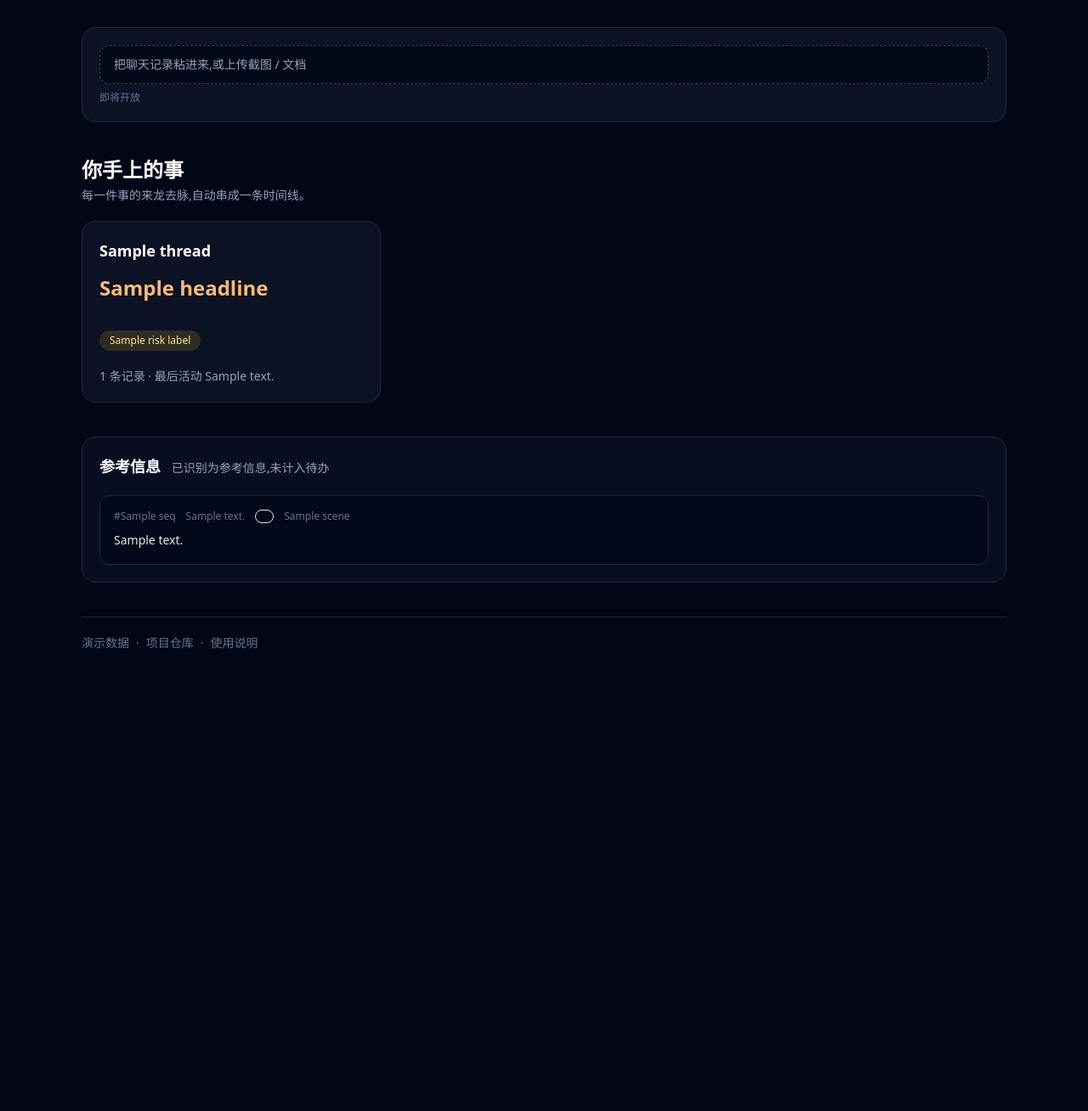
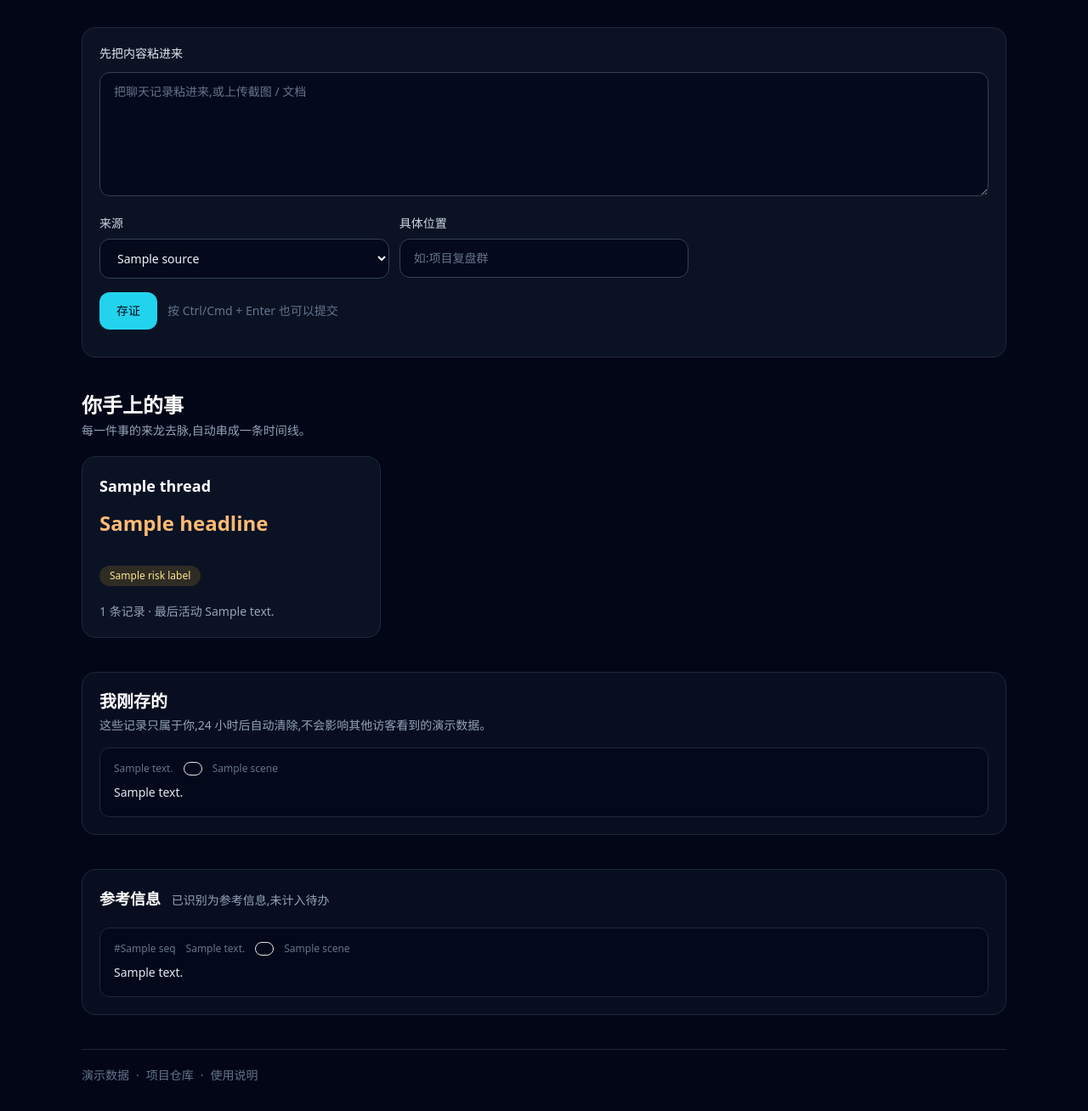
Before and after one commit to lelsie651-max/workchain, a FastAPI app: template app/templates/index.html in a window 1280 px wide. Shown: the part 121-1429 px from the top of the page at 85% size. Before the commit the page ends 885 px from the top, so only its background shows below. Run offline with FastAPI, Linux system fonts and the light colour scheme; the template is opened without the code that fills it: most values are stand-ins (such as "Sample title", 1, 10 or a date in 2020); some libraries are stand-ins or nearby versions.

Commit message:
访客沙箱 + 输入解析(第一部分:沙箱与录入)

```diff
--- a/app/main.py
+++ b/app/main.py
@@ -3,17 +3,22 @@ from __future__ import annotations
 import json
 import os
 import sqlite3
+import time
 import traceback
 from contextlib import asynccontextmanager
-from datetime import datetime
+from datetime import datetime, timezone
 from pathlib import Path
 from typing import Any, Generator
 
 from fastapi import Depends, FastAPI, HTTPException, Request
-from fastapi.responses import HTMLResponse
+from fastapi.responses import HTMLResponse, JSONResponse
 from fastapi.templating import Jinja2Templates
 
 from app.labels import KIND, RISK, STATUS, source_badge_class, source_label, thread_headline
+from app.labels import SOURCE_PRESETS
+from app.sandbox import SandboxContext, apply_sandbox_cookie, cleanup_expired, get_sandbox
+from evidence_core.db import init_db
+from evidence_core.store import append_evidence
 from scripts.seed_demo import seed_demo_data
 
 
@@ -45,12 +50,32 @@ def _get_demo_dir() -> Path:
     return Path(os.getenv("WORKCHAIN_DEMO_DIR", "demo_data"))
 
 
-def get_conn(request: Request) -> Generator[sqlite3.Connection, None, None]:
-    conn = _open_readonly_connection(request.app.state.db_path)
+def _get_sandbox_root() -> Path:
+    return Path(os.getenv("WORKCHAIN_SANDBOX_ROOT", "sandboxes"))
+
+
+def get_conn(sandbox: SandboxContext = Depends(get_sandbox)) -> Generator[sqlite3.Connection, None, None]:
+    conn = _open_readonly_connection(sandbox.db_path)
     try:
         yield conn
     finally:
         conn.close()
+
+
+def _open_write_connection(db_path: Path) -> sqlite3.Connection:
+    return init_db(db_path)
+
+
+def _truncate_text(value: str, limit: int = 100) -> str:
+    if len(value) <= limit:
+        return value
+    return f"{value[:limit]}..."
+
+
+def _start_of_current_day_ms() -> int:
+    now = datetime.now(timezone.utc)
+    day_start = now.replace(hour=0, minute=0, second=0, microsecond=0)
+    return int(day_start.timestamp() * 1000)
 
 
 def _prepare_thread_card(row: sqlite3.Row) -> dict[str, Any]:
@@ -90,6 +115,18 @@ def _prepare_reference_row(row: sqlite3.Row) -> dict[str, Any]:
         "platform_class": source_badge_class(platform),
         "scene": scene,
         "raw_text": row["raw_text"],
+    }
+
+
+def _prepare_recent_row(row: sqlite3.Row) -> dict[str, Any]:
+    platform, scene = source_label(row["source_hint"])
+    return {
+        "evidence_id": row["evidence_id"],
+        "occurred_at_text": _format_datetime(row["occurred_at"], "%m-%d %H:%M"),
+        "platform": platform,
+        "platform_class": source_badge_class(platform),
+        "scene": scene,
+        "raw_text_preview": _truncate_text(row["raw_text"] or ""),
     }
 
 
@@ -143,9 +180,19 @@ def _fetch_index_data(conn: sqlite3.Connection) -> dict[str, Any]:
         ORDER BY seq ASC
         """
     ).fetchall()
+    recent_rows = conn.execute(
+        """
+        SELECT evidence_id, occurred_at, source_hint, raw_text
+        FROM evidence
+        WHERE evidence_id NOT LIKE 'ev_demo_%'
+        ORDER BY seq DESC
+        LIMIT 20
+        """
+    ).fetchall()
     return {
         "threads": [_prepare_thread_card(row) for row in thread_rows],
         "references": [_prepare_reference_row(row) for row in reference_rows],
+        "recent_records": [_prepare_recent_row(row) for row in recent_rows],
     }
 
 
@@ -204,11 +251,13 @@ def create_app() -> FastAPI:
     async def lifespan(app: FastAPI):
         print(f"starting workchain, port={os.environ.get('PORT')}, cwd={os.getcwd()}")
         demo_dir = _get_demo_dir()
+        sandbox_root = _get_sandbox_root()
         db_path = demo_dir / "workchain.db"
         try:
             if not demo_dir.exists() or not db_path.exists():
                 seed_demo_data(demo_dir)
 
+            cleanup_expired(sandbox_root)
             conn = _open_readonly_connection(db_path)
             try:
                 evidence_count = conn.execute("SELECT COUNT(*) AS count FROM evidence").fetchone()["count"]
@@ -221,6 +270,7 @@ def create_app() -> FastAPI:
 
         app.state.demo_dir = demo_dir
         app.state.db_path = db_path
+        app.state.sandbox_root = sandbox_root
         yield
 
     app = FastAPI(title="WorkChain", lifespan=lifespan)
@@ -231,17 +281,84 @@ def create_app() -> FastAPI:
         return {"status": "ok", "evidence_count": evidence_count}
 
     @app.get("/", response_class=HTMLResponse)
-    def index(request: Request, conn: sqlite3.Connection = Depends(get_conn)) -> HTMLResponse:
+    def index(
+        request: Request,
+        sandbox: SandboxContext = Depends(get_sandbox),
+        conn: sqlite3.Connection = Depends(get_conn),
+    ) -> HTMLResponse:
         context = _fetch_index_data(conn)
-        return TEMPLATES.TemplateResponse(
+        response = TEMPLATES.TemplateResponse(
             request,
             "index.html",
             {
                 "page_title": "WorkChain",
                 "threads": context["threads"],
                 "references": context["references"],
+                "recent_records": context["recent_records"],
+                "source_presets": SOURCE_PRESETS,
             },
         )
+        apply_sandbox_cookie(response, sandbox)
+        return response
+
+    @app.post("/api/evidence")
+    async def create_evidence(
+        request: Request,
+        sandbox: SandboxContext = Depends(get_sandbox),
+    ) -> JSONResponse:
+        payload = await request.json()
+        text = str(payload.get("text", "")).strip()
+        if not text:
+            raise HTTPException(status_code=400, detail="请输入要存证的内容")
+        if len(text) > 20000:
+            raise HTTPException(status_code=400, detail="内容过长,请控制在 20000 字以内")
+
+        source = str(payload.get("source", "")).strip()
+        if not source:
+            raise HTTPException(status_code=400, detail="请选择或填写来源")
+        if source not in SOURCE_PRESETS and len(source) > 20:
+            raise HTTPException(status_code=400, detail="自定义来源不能超过 20 个字")
+
+        source_detail_raw = payload.get("source_detail")
+        source_detail = None if source_detail_raw is None else str(source_detail_raw).strip()
+        source_hint = source if not source_detail else f"{source}-{source_detail}"
+
+        conn = _open_write_connection(sandbox.db_path)
+        try:
+            today_count = conn.execute(
+                """
+                SELECT COUNT(*) AS count
+                FROM evidence
+                WHERE evidence_id NOT LIKE 'ev_demo_%' AND captured_at >= ?
+                """,
+                (_start_of_current_day_ms(),),
+            ).fetchone()["count"]
+            if today_count >= 50:
+                raise HTTPException(status_code=429, detail="你今天已经存了 50 条,明天再来继续")
+
+            now_ms = int(time.time() * 1000)
+            row = append_evidence(
+                conn,
+                blobs_root=sandbox.blobs_root,
+                media_type="text",
+                payload=text,
+                captured_at=now_ms,
+                occurred_at=now_ms,
+                source_hint=source_hint,
+                kind="reference",
+            )
+        finally:
+            conn.close()
+
+        response = JSONResponse(
+            {
+                "evidence_id": row["evidence_id"],
+                "seq": row["seq"],
+                "occurred_at": row["occurred_at"],
+            }
+        )
+        apply_sandbox_cookie(response, sandbox)
+        return response
 
     @app.get("/help", response_class=HTMLResponse)
     def help_page(request: Request) -> HTMLResponse:
@@ -257,12 +374,13 @@ def create_app() -> FastAPI:
     def thread_detail(
         request: Request,
         thread_id: str,
+        sandbox: SandboxContext = Depends(get_sandbox),
         conn: sqlite3.Connection = Depends(get_conn),
     ) -> HTMLResponse:
         context = _fetch_thread_detail(conn, thread_id)
         if context is None:
             raise HTTPException(status_code=404, detail="thread not found")
-        return TEMPLATES.TemplateResponse(
+        response = TEMPLATES.TemplateResponse(
             request,
             "thread.html",
             {
@@ -271,6 +389,8 @@ def create_app() -> FastAPI:
                 "entries": context["entries"],
             },
         )
+        apply_sandbox_cookie(response, sandbox)
+        return response
 
     return app
 
--- a/app/templates/index.html
+++ b/app/templates/index.html
@@ -2,12 +2,64 @@
 
 {% block content %}
 <section class="mb-8 sm:mb-10">
-    <div class="rounded-2xl border border-slate-800 bg-slate-900/70 p-4 sm:p-5">
-        <div class="min-h-11 rounded-xl border border-dashed border-slate-700 bg-slate-950/70 px-4 py-3 text-sm text-slate-400">
-            把聊天记录粘进来,或上传截图 / 文档
+    <form id="evidence-form" class="rounded-2xl border border-slate-800 bg-slate-900/70 p-4 sm:p-5">
+        <label for="evidence-text" class="mb-3 block text-sm font-medium text-slate-200">先把内容粘进来</label>
+        <textarea
+            id="evidence-text"
+            name="text"
+            rows="6"
+            maxlength="20000"
+            placeholder="把聊天记录粘进来,或上传截图 / 文档"
+            class="min-h-32 w-full rounded-xl border border-slate-700 bg-slate-950/70 px-4 py-3 text-sm text-slate-100 outline-none transition placeholder:text-slate-500 focus:border-cyan-400/40"
+        ></textarea>
+
+        <div class="mt-4 grid gap-3 md:grid-cols-3">
+            <div>
+                <label for="source-select" class="mb-2 block text-sm text-slate-300">来源</label>
+                <select
+                    id="source-select"
+                    name="source"
+                    class="min-h-11 w-full rounded-xl border border-slate-700 bg-slate-950/70 px-4 py-3 text-sm text-slate-100 outline-none transition focus:border-cyan-400/40"
+                >
+                    {% for source in source_presets %}
+                    <option value="{{ source }}">{{ source }}</option>
+                    {% endfor %}
+                    <option value="__custom__">自定义…</option>
+                </select>
+            </div>
+            <div id="source-custom-wrap" class="hidden">
+                <label for="source-custom" class="mb-2 block text-sm text-slate-300">自定义来源</label>
+                <input
+                    id="source-custom"
+                    name="source_custom"
+                    type="text"
+                    maxlength="20"
+                    class="min-h-11 w-full rounded-xl border border-slate-700 bg-slate-950/70 px-4 py-3 text-sm text-slate-100 outline-none transition focus:border-cyan-400/40"
+                >
+            </div>
+            <div>
+                <label for="source-detail" class="mb-2 block text-sm text-slate-300">具体位置</label>
+                <input
+                    id="source-detail"
+                    name="source_detail"
+                    type="text"
+                    placeholder="如:项目复盘群"
+                    class="min-h-11 w-full rounded-xl border border-slate-700 bg-slate-950/70 px-4 py-3 text-sm text-slate-100 outline-none transition placeholder:text-slate-500 focus:border-cyan-400/40"
+                >
+            </div>
         </div>
-        <p class="mt-2 text-xs text-slate-500">即将开放</p>
-    </div>
+
+        <div class="mt-4 flex flex-wrap items-center gap-3">
+            <button
+                type="submit"
+                class="inline-flex min-h-11 items-center rounded-xl bg-cyan-400 px-5 py-3 text-sm font-medium text-slate-950 transition hover:bg-cyan-300"
+            >
+                存证
+            </button>
+            <p class="text-sm text-slate-500">按 Ctrl/Cmd + Enter 也可以提交</p>
+        </div>
+        <p id="form-message" class="mt-3 text-sm text-slate-400"></p>
+    </form>
 </section>
 
 <section class="mb-10">
@@ -46,6 +98,30 @@
     </div>
 </section>
 
+{% if recent_records %}
+<section class="mb-10 rounded-2xl border border-slate-800 bg-slate-900/50 p-5">
+    <div class="mb-4">
+        <h2 class="text-xl font-semibold text-white">我刚存的</h2>
+        <p class="mt-1 text-sm text-slate-400">这些记录只属于你,24 小时后自动清除,不会影响其他访客看到的演示数据。</p>
+    </div>
+
+    <div class="space-y-3">
+        {% for item in recent_records %}
+        <article class="rounded-xl border border-slate-800 bg-slate-950/70 p-4">
+            <div class="mb-2 flex flex-wrap gap-3 text-xs text-slate-500">
+                <span>{{ item.occurred_at_text }}</span>
+                <span class="rounded-full border px-2.5 py-1 {{ item.platform_class }}">{{ item.platform }}</span>
+                {% if item.scene %}
+                <span>{{ item.scene }}</span>
+                {% endif %}
+            </div>
+            <p class="text-sm leading-6 text-slate-200">{{ item.raw_text_preview }}</p>
+        </article>
+        {% endfor %}
+    </div>
+</section>
+{% endif %}
+
 <section class="rounded-2xl border border-slate-800 bg-slate-900/50 p-5">
     <details open>
         <summary class="cursor-pointer list-none text-lg font-semibold text-white">
@@ -70,4 +146,63 @@
         </div>
     </details>
 </section>
+
+<script>
+    (() => {
+        const form = document.getElementById("evidence-form");
+        const textarea = document.getElementById("evidence-text");
+        const sourceSelect = document.getElementById("source-select");
+        const sourceCustomWrap = document.getElementById("source-custom-wrap");
+        const sourceCustom = document.getElementById("source-custom");
+        const sourceDetail = document.getElementById("source-detail");
+        const message = document.getElementById("form-message");
+
+        const syncCustomSource = () => {
+            const isCustom = sourceSelect.value === "__custom__";
+            sourceCustomWrap.classList.toggle("hidden", !isCustom);
+            if (!isCustom) {
+                sourceCustom.value = "";
+            }
+        };
+
+        const submitForm = async () => {
+            message.textContent = "正在存证...";
+            const selectedSource = sourceSelect.value === "__custom__" ? sourceCustom.value.trim() : sourceSelect.value;
+            const payload = {
+                text: textarea.value,
+                source: selectedSource,
+                source_detail: sourceDetail.value.trim() || null,
+            };
+
+            const response = await fetch("/api/evidence", {
+                method: "POST",
+                headers: {
+                    "Content-Type": "application/json",
+                },
+                body: JSON.stringify(payload),
+            });
+            const data = await response.json();
+            if (!response.ok) {
+                message.textContent = data.detail || "存证失败,请稍后再试";
+                return;
+            }
+            window.location.reload();
+        };
+
+        sourceSelect.addEventListener("change", syncCustomSource);
+        syncCustomSource();
+
+        form.addEventListener("submit", (event) => {
+            event.preventDefault();
+            submitForm();
+        });
+
+        textarea.addEventListener("keydown", (event) => {
+            if ((event.ctrlKey || event.metaKey) && event.key === "Enter") {
+                event.preventDefault();
+                form.requestSubmit();
+            }
+        });
+    })();
+</script>
 {% endblock %}
```
Also changed, not shown: app/sandbox.py (added, +100 -0 lines), tests/test_web.py (+153 -12 lines).
